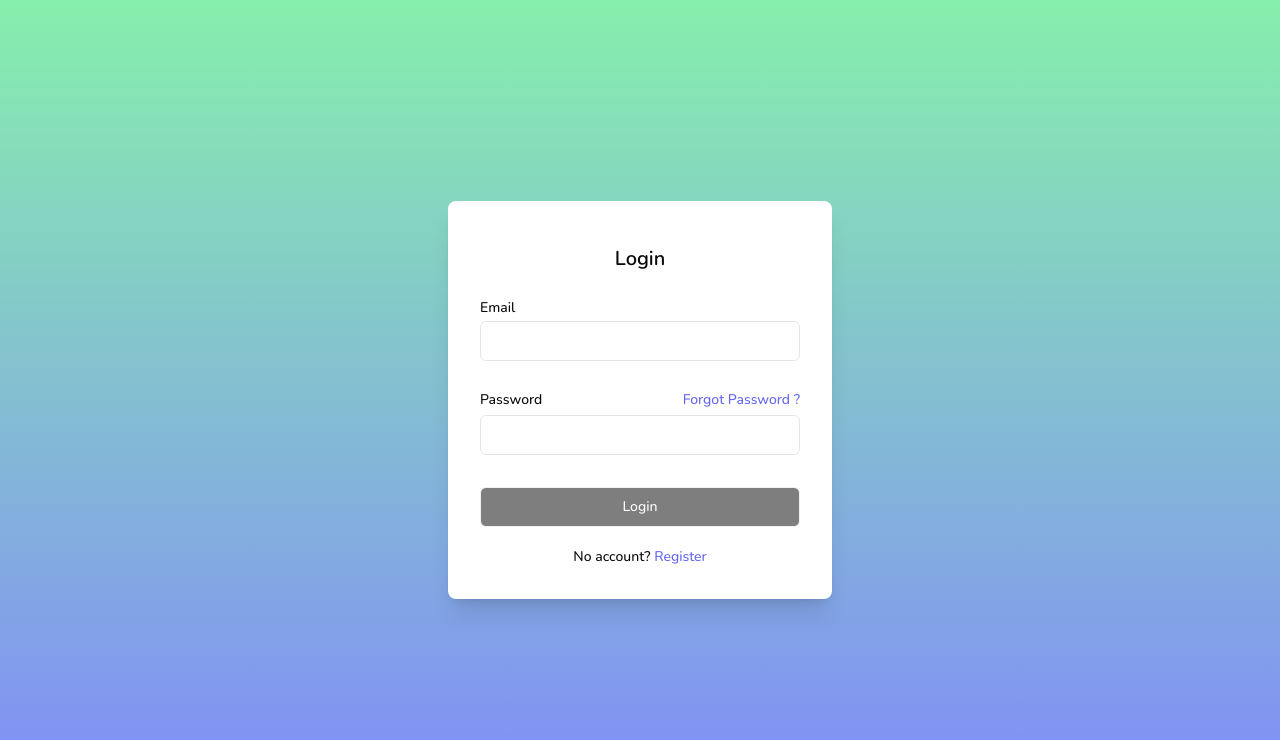
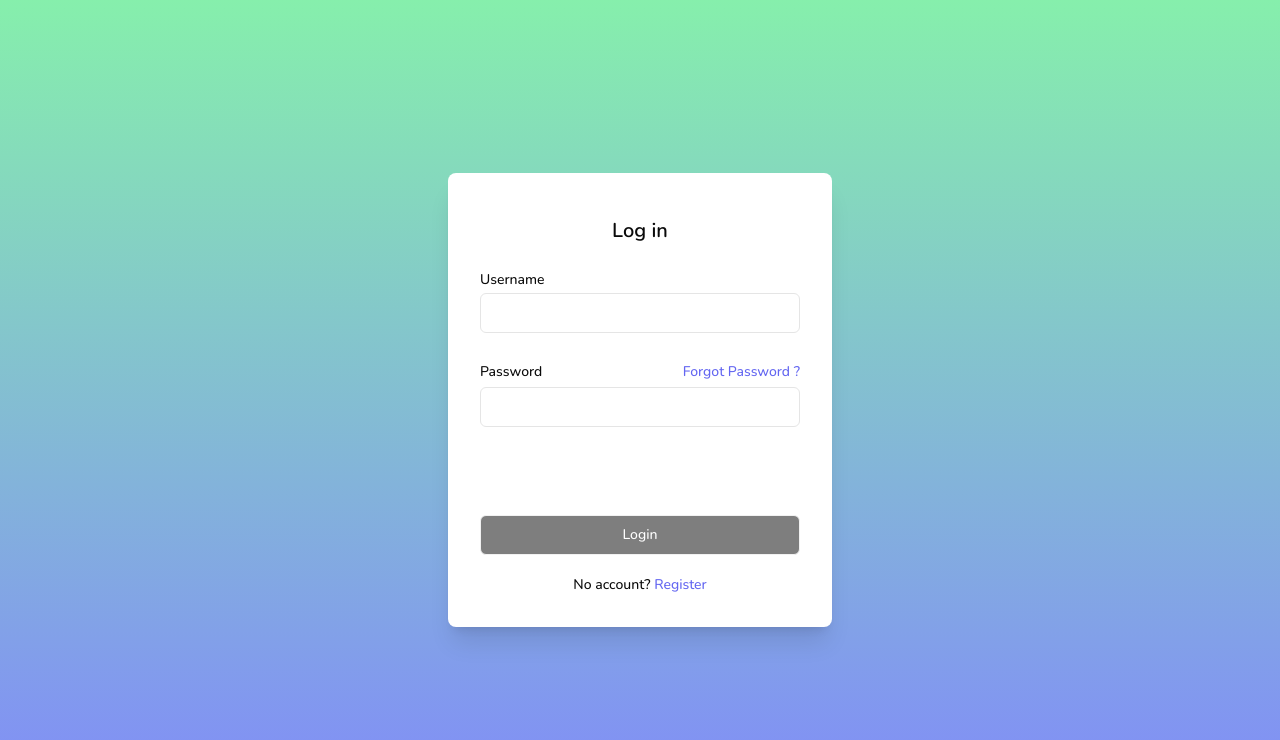
Before and after one commit to TDC28/uwdp, a Next.js app in the folder frontend/: page /auth/login in a window 1280 px wide. Shown: the top 740 px of the page. Built offline with nearby package versions, Linux system fonts and the light colour scheme.

Commit message:
Login page functional

```diff
--- a/frontend/app/auth/login/Card.tsx
+++ /dev/null
@@ -1,67 +0,0 @@
-'use client';
-import { useEffect, useState } from 'react';
-import { Button } from '@/components/ui/button';
-import { Input } from '@/components/ui/input';
-import { Label } from '@/components/ui/label';
-import { useSearchParams } from 'next/navigation';
-import Link from 'next/link';
-
-export const Card = () => {
-  const searchParams = useSearchParams();
-  const loginError = searchParams.get('error') ? 'bing bong' : '';
-  const callbackUrl = searchParams.get('callbackUrl') || '/dashboard';
-  const [email, setEmail] = useState('');
-  const [password, setPW] = useState('');
-  const [buttonWorks, setButton] = useState(false);
-
-  useEffect(() => {
-    setButton(password != '' && email != '');
-  }, [password, email]);
-
-  const onSubmit = async (e: React.FormEvent) => {
-    e.preventDefault();
-
-  };
-  return (
-    <form className="space-y-8 w-full sm:w-80 " onSubmit={onSubmit}>
-      <div className="grid w-full max-w-sm items-center gap-1.5">
-        <Label htmlFor="email">Email</Label>
-        <Input
-          id="email"
-          type="email"
-          onChange={(e) => setEmail(e.target.value)}
-        />
-      </div>
-      <div className="content-start">
-        <div className="flex mb-2">
-          <Label htmlFor="password">Password</Label>
-          <Label className="text-indigo-500 text-right flex-1 hover:underline">
-            <Link href="/createResetPassword"> Forgot Password ?</Link>
-          </Label>
-        </div>
-        <Input
-          id="password"
-          type="password"
-          onChange={(e) => setPW(e.target.value)}
-        />
-      </div>
-      {loginError != '' ? (
-        <div>
-          <Label className="m-3 text-red-500">
-            {' '}
-            Invalid login information{' '}
-          </Label>
-        </div>
-      ) : null}
-      <div className="w-full">
-        <Button
-          variant="outline"
-          className="w-full bg-black text-white"
-          disabled={!buttonWorks}
-        >
-          Login
-        </Button>
-      </div>
-    </form>
-  );
-};
--- /dev/null
+++ b/frontend/app/auth/login/LoginForm.tsx
@@ -0,0 +1,77 @@
+"use client";
+import { useEffect, useState } from "react";
+import { Button } from "@/components/ui/button";
+import { Input } from "@/components/ui/input";
+import { Label } from "@/components/ui/label";
+import Link from "next/link";
+
+export function LoginForm() {
+  const [username, setUsername] = useState("");
+  const [password, setPassword] = useState("");
+
+  const [isButtonEnabled, setIsButtonEnabled] = useState(false);
+  const [loginAlert, setLoginAlert] = useState("");
+
+  useEffect(() => {
+    setIsButtonEnabled(password != "" && username != "");
+  }, [password, username]);
+
+  const onSubmit = async (e: React.FormEvent) => {
+    e.preventDefault();
+
+    const response = await fetch("http://localhost:8000/api/auth/login/", {
+      method: "POST",
+      headers: {
+        "Content-Type": "application/json",
+      },
+
+      body: JSON.stringify({ username, password }),
+    });
+
+    if (response.ok) {
+      setLoginAlert("User logged in successfully");
+    } else {
+      const data = await response.json();
+      const message = data.error;
+      setLoginAlert(message);
+    }
+  };
+
+  return (
+    <form className="space-y-8 w-full sm:w-80 " onSubmit={onSubmit}>
+      <div className="grid w-full max-w-sm items-center gap-1.5">
+        <Label htmlFor="email">Username</Label>
+        <Input
+          id="username"
+          type="username"
+          onChange={(e) => setUsername(e.target.value)}
+        />
+      </div>
+      <div className="content-start">
+        <div className="flex mb-2">
+          <Label htmlFor="password">Password</Label>
+          <Label className="text-indigo-500 text-right flex-1 hover:underline">
+            <Link href="/createResetPassword"> Forgot Password ?</Link>
+          </Label>
+        </div>
+        <Input
+          id="password"
+          type="password"
+          onChange={(e) => setPassword(e.target.value)}
+        />
+      </div>
+      <div>
+        <Label className="m-3 text-red-500"> {loginAlert}</Label>
+      </div>
+      <div className="w-full">
+        <Button
+          variant="outline"
+          className="w-full bg-black text-white"
+          disabled={!isButtonEnabled}
+        >
+          Login
+        </Button>
+      </div>
+    </form>
+  );
+}
--- a/frontend/app/auth/login/page.tsx
+++ b/frontend/app/auth/login/page.tsx
@@ -1,12 +1,15 @@
 import Link from "next/link";
-import { Card } from "./Card";
+import { LoginForm } from "./LoginForm";
 
-export default function RegisterPage() {
+export default function LoginPage() {
   return (
     <div className="flex flex-wrap h-screen w-screen justify-center items-center  bg-white sm:bg-gradient-to-b from-green-300 to-indigo-400">
       <div className="sm:shadow-xl p-8 sm:bg-white rounded-lg">
-        <h1 className="font-semibold text-xl mb-4 py-3 text-center"> Login </h1>
-        <Card />
+        <h1 className="font-semibold text-xl mb-4 py-3 text-center">
+          {" "}
+          Log in{" "}
+        </h1>
+        <LoginForm />
         <p className="text-center font-medium mt-5 text-sm">
           No account?{" "}
           <Link href="register" className="text-indigo-500 hover:underline">
--- a/frontend/app/auth/register/RegisterForm.tsx
+++ b/frontend/app/auth/register/RegisterForm.tsx
@@ -5,7 +5,6 @@ import { Input } from "@/components/ui/input";
 import { Label } from "@/components/ui/label";
 
 export function RegisterForm() {
-  console.log("Register button was clicked");
   const [username, setUsername] = useState("");
   const [email, setEmail] = useState("");
   const [password, setPassword] = useState("");
--- a/frontend/app/auth/register/page.tsx
+++ b/frontend/app/auth/register/page.tsx
@@ -13,7 +13,7 @@ export default function RegisterPage() {
         <p className="text-center font-medium mt-5 text-sm">
           Already have an account?{" "}
           <Link href="login" className="text-indigo-500 hover:underline">
-            Sign in
+            Log in
           </Link>
         </p>
       </div>
```
